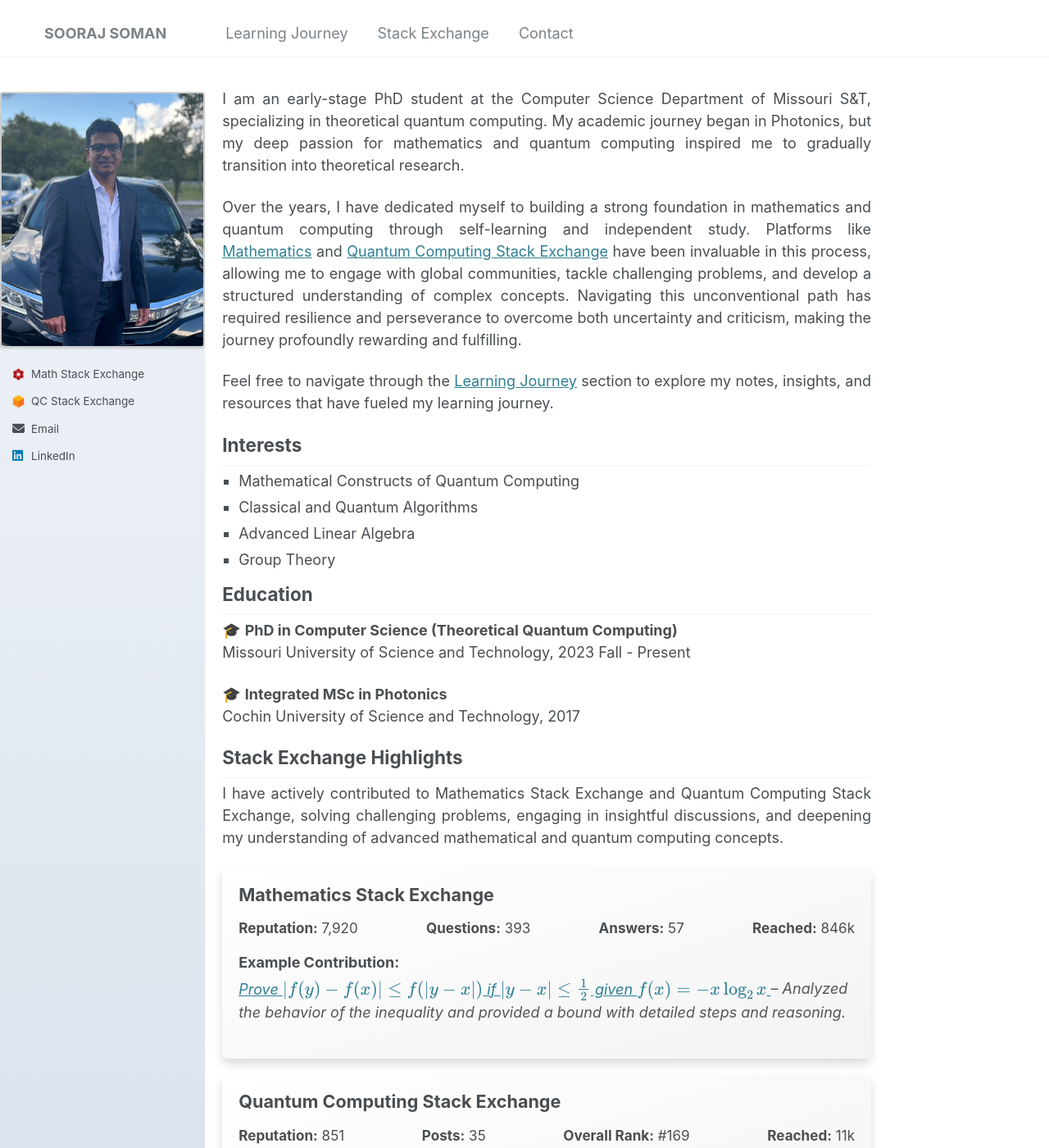
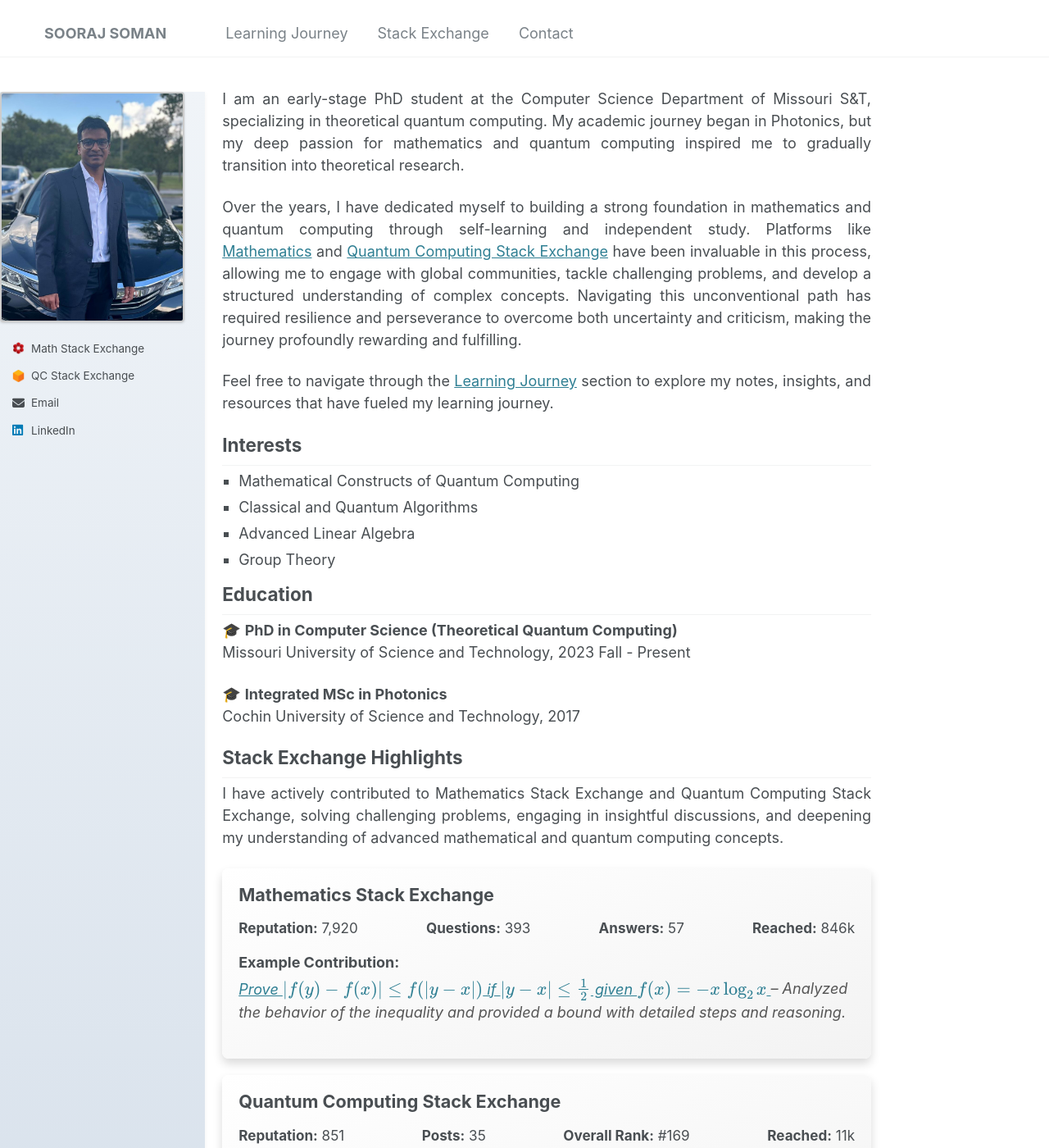
Before and after one commit to soorajss1729/soorajss1729.github.io, a Jekyll site: the page built from _pages/about.md, in a window 1280 px wide and 1400 px high. Shown: the whole window at 82% size. Built offline with Jekyll 4.4.1, drawn with Linux system fonts in a browser that asks for light colours.

Commit message:
Update _sidebar.scss

```diff
--- a/_sass/_sidebar.scss
+++ b/_sass/_sidebar.scss
@@ -86,7 +86,7 @@
   padding-right: 0;
 
   @media screen and (max-width: 600px) {
-    width: 400px;
+    width: 300px;
     margin: 0; /* Remove all margins on small screens */
     padding-left: 0.1em; /* Add padding for both sides */
     padding-right: 0.1em;
@@ -121,7 +121,7 @@
   }
 
   @media screen and (min-width: 601px) {
-    max-width: 100%; /* Reset for larger screens */
+    max-width: 90%; /* Reset for larger screens */
     margin: 0; /* Remove margin overrides */
   }
 }
```
